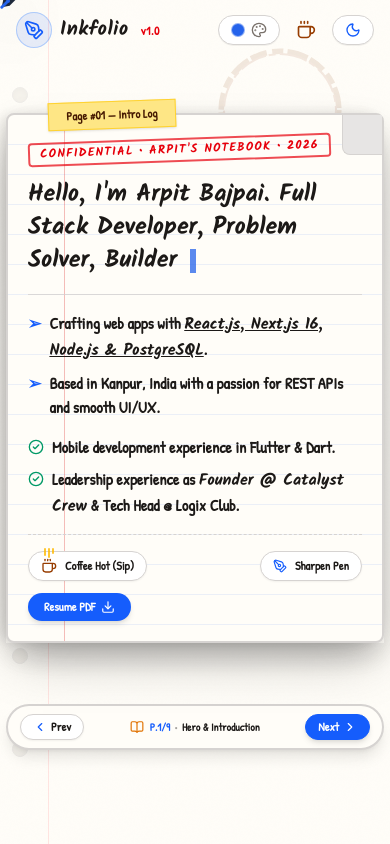
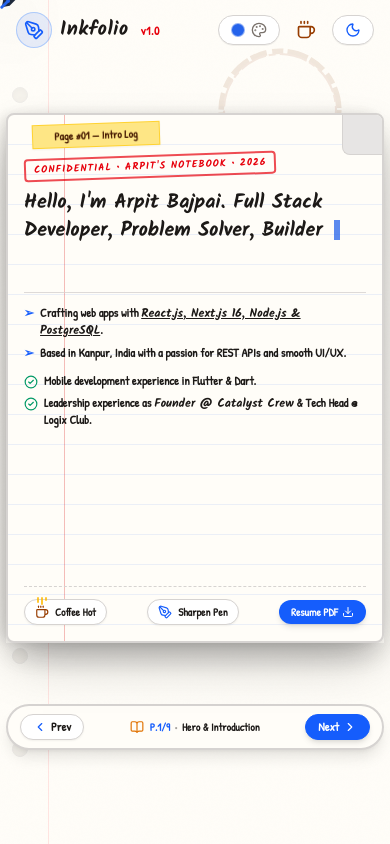
Before and after one commit to arpit0381/Inkfolio, a Next.js app: page / in a window 390 px wide. Both pictures are taken after a click on the button "TAP TO OPEN NOTEBOOK (PAGE 1)". Built offline with nearby package versions, Linux system fonts and the light colour scheme.

Commit message:
fix: refactor AboutSection and top tape positioning to prevent header cropping on mobile

```diff
--- a/src/components/hero/HeroSection.tsx
+++ b/src/components/hero/HeroSection.tsx
@@ -42,98 +42,98 @@ export default function HeroSection({
   return (
     <section id="hero" className="w-full h-full">
       {/* Main Equal-Sized Notebook Sheet */}
-      <div className="w-full h-full bg-[#FFFDF8] dark:bg-[#1A1A1E] border-2 border-stone-300 dark:border-stone-700/80 rounded-lg p-5 sm:p-8 notebook-shadow paper-lines relative text-stone-900 dark:text-stone-50 flex flex-col justify-between">
+      <div className="w-full h-full bg-[#FFFDF8] dark:bg-[#1A1A1E] border-2 border-stone-300 dark:border-stone-700/80 rounded-lg p-4 sm:p-8 notebook-shadow paper-lines relative text-stone-900 dark:text-stone-50 flex flex-col justify-between overflow-hidden">
 
-        {/* Top Paper Tape */}
-        <div className="absolute -top-3.5 left-10 w-32 h-7 bg-amber-200 dark:bg-amber-900/80 border border-amber-300 dark:border-amber-700 rotate-[-2deg] shadow-sm flex items-center justify-center font-handwritten text-xs text-amber-950 dark:text-amber-100 font-bold">
+        {/* Top Paper Tape - Uncropped */}
+        <div className="absolute top-2 left-6 sm:left-10 w-32 h-6 sm:h-7 bg-amber-200 dark:bg-amber-900/80 border border-amber-300 dark:border-amber-700 rotate-[-2deg] shadow-xs flex items-center justify-center font-handwritten text-[11px] sm:text-xs text-amber-950 dark:text-amber-100 font-bold z-10">
           Page #01 — Intro Log
         </div>
 
         <div className="absolute top-0 right-0 w-10 h-10 bg-stone-200 dark:bg-stone-800 pointer-events-none rounded-bl-lg border-b border-l border-stone-300 dark:border-stone-700" />
 
         {/* Sticky Note Top Right */}
-        <div className="absolute -top-5 right-6 w-44 p-2.5 bg-[#FEF9C3] dark:bg-amber-950 border border-amber-300 dark:border-amber-700 text-amber-950 dark:text-amber-100 rotate-3 sticky-shadow font-handwritten text-xs rounded-sm hidden sm:block">
-          <div className="flex items-center gap-1 font-bold text-amber-900 dark:text-amber-300 text-[11px] mb-0.5">
+        <div className="absolute top-2 right-4 sm:right-6 w-36 sm:w-44 p-2 bg-[#FEF9C3] dark:bg-amber-950 border border-amber-300 dark:border-amber-700 text-amber-950 dark:text-amber-100 rotate-3 sticky-shadow font-handwritten text-[11px] rounded-sm hidden sm:block">
+          <div className="flex items-center gap-1 font-bold text-amber-900 dark:text-amber-300 text-[10px] mb-0.5">
             <Pin className="w-3 h-3" /> QUICK MEMO
           </div>
           <p className="leading-tight font-bold">
-            Status: Open for Full-Stack & Engineering Roles
+            Open for Full-Stack & Engineering Roles
           </p>
         </div>
 
-        {/* Top Content Area */}
-        <div>
+        {/* Top Content Area - Padded from top for uncropped tape */}
+        <div className="pt-5 sm:pt-2">
           {/* Stamped Date */}
-          <div className="inline-block px-2.5 py-0.5 mb-4 border-2 border-red-600/70 dark:border-red-500/80 text-red-600 dark:text-red-400 font-heading text-xs tracking-widest uppercase rounded rotate-[-2deg] font-bold">
+          <div className="inline-block px-2 py-0.5 mb-3 border-2 border-red-600/70 dark:border-red-500/80 text-red-600 dark:text-red-400 font-heading text-[10px] sm:text-xs tracking-widest uppercase rounded rotate-[-2deg] font-bold">
             CONFIDENTIAL • ARPIT'S NOTEBOOK • 2026
           </div>
 
           {/* Main Handwritten Title */}
-          <div className="min-h-[100px] sm:min-h-[130px] mb-4">
-            <h1 className="font-heading text-2xl sm:text-4xl lg:text-5xl text-stone-900 dark:text-stone-50 font-bold leading-snug">
+          <div className="min-h-[90px] sm:min-h-[120px] mb-3">
+            <h1 className="font-heading text-xl sm:text-4xl lg:text-5xl text-stone-900 dark:text-stone-50 font-bold leading-snug">
               {displayedText}
               <span
-                className="inline-block w-1.5 h-6 sm:h-10 ml-1 animate-pulse align-middle"
+                className="inline-block w-1.5 h-5 sm:h-9 ml-1 animate-pulse align-middle"
                 style={{ backgroundColor: penColor }}
               />
             </h1>
           </div>
 
           {/* Handwritten Bio Details */}
-          <div className="grid grid-cols-1 md:grid-cols-2 gap-4 pt-4 border-t border-stone-300/80 dark:border-stone-800 font-handwritten text-base sm:text-lg text-stone-800 dark:text-stone-200 font-bold">
-            <div className="space-y-2">
-              <p className="flex items-start gap-2">
+          <div className="grid grid-cols-1 md:grid-cols-2 gap-3 pt-3 border-t border-stone-300/80 dark:border-stone-800 font-handwritten text-xs sm:text-lg text-stone-800 dark:text-stone-200 font-bold">
+            <div className="space-y-1.5">
+              <p className="flex items-start gap-1.5">
                 <span className="text-blue-600 dark:text-blue-400 font-bold">➢</span>
                 <span className="text-stone-900 dark:text-stone-100">Crafting web apps with <strong className="text-stone-900 dark:text-stone-50 font-heading underline">React.js, Next.js 16, Node.js & PostgreSQL</strong>.</span>
               </p>
-              <p className="flex items-start gap-2">
+              <p className="flex items-start gap-1.5">
                 <span className="text-blue-600 dark:text-blue-400 font-bold">➢</span>
                 <span className="text-stone-900 dark:text-stone-100">Based in <strong className="text-stone-900 dark:text-stone-50">Kanpur, India</strong> with a passion for REST APIs and smooth UI/UX.</span>
               </p>
             </div>
 
-            <div className="space-y-2">
-              <p className="flex items-start gap-2">
-                <CheckCircle2 className="w-4 h-4 text-emerald-600 dark:text-emerald-400 shrink-0 mt-1" />
+            <div className="space-y-1.5">
+              <p className="flex items-start gap-1.5">
+                <CheckCircle2 className="w-3.5 h-3.5 text-emerald-600 dark:text-emerald-400 shrink-0 mt-0.5" />
                 <span className="text-stone-900 dark:text-stone-100">Mobile development experience in <strong className="text-stone-900 dark:text-stone-50">Flutter & Dart</strong>.</span>
               </p>
-              <p className="flex items-start gap-2">
-                <CheckCircle2 className="w-4 h-4 text-emerald-600 dark:text-emerald-400 shrink-0 mt-1" />
+              <p className="flex items-start gap-1.5">
+                <CheckCircle2 className="w-3.5 h-3.5 text-emerald-600 dark:text-emerald-400 shrink-0 mt-0.5" />
                 <span className="text-stone-900 dark:text-stone-100">Leadership experience as <strong className="text-stone-900 dark:text-stone-50 font-heading">Founder @ Catalyst Crew</strong> & Tech Head @ Logix Club.</span>
               </p>
             </div>
           </div>
         </div>
 
-        {/* Interactive Tools Row - Bottom Aligned */}
-        <div className="pt-4 flex flex-wrap items-center justify-between gap-3 border-t border-dashed border-stone-300 dark:border-stone-800">
+        {/* Interactive Tools Row */}
+        <div className="pt-3 flex flex-wrap items-center justify-between gap-2 border-t border-dashed border-stone-300 dark:border-stone-800 shrink-0">
           {/* Interactive Coffee Mug */}
           <div
             onClick={onToggleCoffee}
-            className="cursor-pointer group flex items-center gap-2 bg-white dark:bg-[#242429] px-3 py-1.5 rounded-full border border-stone-300 dark:border-stone-700 hover:border-amber-500 transition-all shadow-xs"
+            className="cursor-pointer group flex items-center gap-1.5 bg-white dark:bg-[#242429] px-2.5 py-1 rounded-full border border-stone-300 dark:border-stone-700 hover:border-amber-500 transition-all shadow-xs"
           >
             <div className="relative">
-              <Coffee className="w-4 h-4 text-amber-800 dark:text-amber-400 group-hover:scale-110 transition-transform" />
+              <Coffee className="w-3.5 h-3.5 text-amber-800 dark:text-amber-400 group-hover:scale-110 transition-transform" />
               {coffeeSteamActive && (
-                <div className="absolute -top-2.5 left-1/2 -translate-x-1/2 flex gap-0.5">
-                  <span className="w-0.5 h-2 bg-amber-400/80 rounded-full animate-bounce delay-75" />
-                  <span className="w-0.5 h-2.5 bg-amber-400/80 rounded-full animate-bounce delay-150" />
-                  <span className="w-0.5 h-1.5 bg-amber-400/80 rounded-full animate-bounce delay-300" />
+                <div className="absolute -top-2 left-1/2 -translate-x-1/2 flex gap-0.5">
+                  <span className="w-0.5 h-1.5 bg-amber-400/80 rounded-full animate-bounce delay-75" />
+                  <span className="w-0.5 h-2 bg-amber-400/80 rounded-full animate-bounce delay-150" />
+                  <span className="w-0.5 h-1 bg-amber-400/80 rounded-full animate-bounce delay-300" />
                 </div>
               )}
             </div>
-            <span className="font-handwritten text-xs text-stone-900 dark:text-stone-100 font-bold">
-              {coffeeSteamActive ? "Coffee Hot (Sip)" : "Click Coffee Mug"}
+            <span className="font-handwritten text-[11px] sm:text-xs text-stone-900 dark:text-stone-100 font-bold">
+              {coffeeSteamActive ? "Coffee Hot" : "Click Coffee"}
             </span>
           </div>
 
           {/* Clickable Sharpen Pencil */}
           <div
             onClick={onSharpenPencil}
-            className="cursor-pointer group flex items-center gap-2 bg-white dark:bg-[#242429] px-3 py-1.5 rounded-full border border-stone-300 dark:border-stone-700 hover:border-blue-500 transition-all shadow-xs"
+            className="cursor-pointer group flex items-center gap-1.5 bg-white dark:bg-[#242429] px-2.5 py-1 rounded-full border border-stone-300 dark:border-stone-700 hover:border-blue-500 transition-all shadow-xs"
           >
             <PenTool className={`w-3.5 h-3.5 text-blue-600 dark:text-blue-400 transition-transform ${pencilSharpening ? "rotate-[360deg] scale-125 duration-500" : ""}`} />
-            <span className="font-handwritten text-xs text-stone-900 dark:text-stone-100 font-bold">
+            <span className="font-handwritten text-[11px] sm:text-xs text-stone-900 dark:text-stone-100 font-bold">
               {pencilSharpening ? "Sharpening..." : "Sharpen Pen"}
             </span>
           </div>
@@ -142,10 +142,10 @@ export default function HeroSection({
           <a
             href="/Arpit_Bajpai_Resume_ATS.pdf"
             download
-            className="flex items-center gap-1.5 bg-blue-600 hover:bg-blue-700 text-white font-handwritten px-4 py-1.5 rounded-full text-xs font-bold shadow-md hover:shadow-lg transition-all"
+            className="flex items-center gap-1 bg-blue-600 hover:bg-blue-700 text-white font-handwritten px-3 py-1 rounded-full text-[11px] sm:text-xs font-bold shadow-md hover:shadow-lg transition-all"
           >
             <span>Resume PDF</span>
-            <Download className="w-3.5 h-3.5" />
+            <Download className="w-3 h-3" />
           </a>
         </div>
       </div>
```
Also changed, not shown: src/components/about/AboutSection.tsx (+32 -30 lines).
